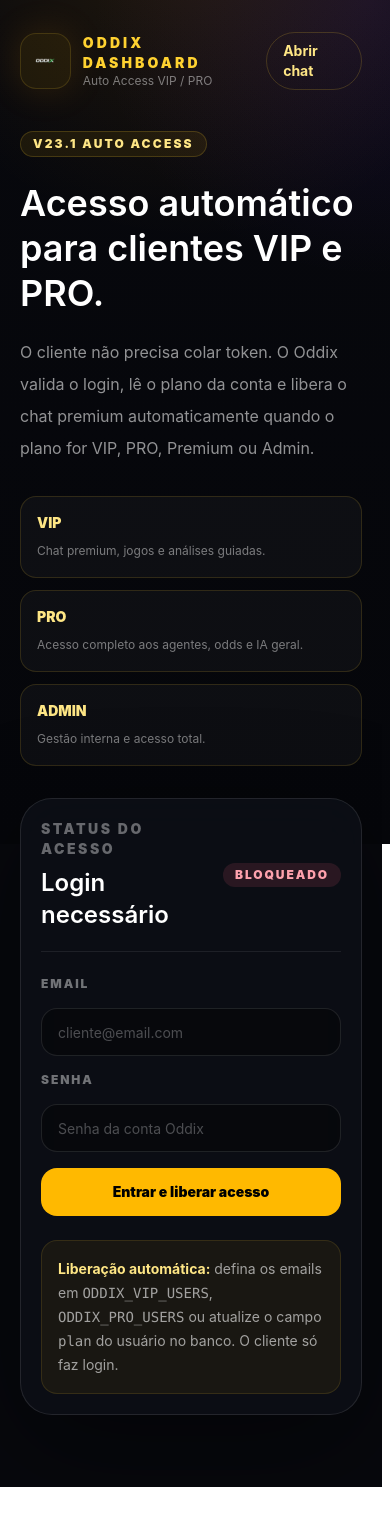
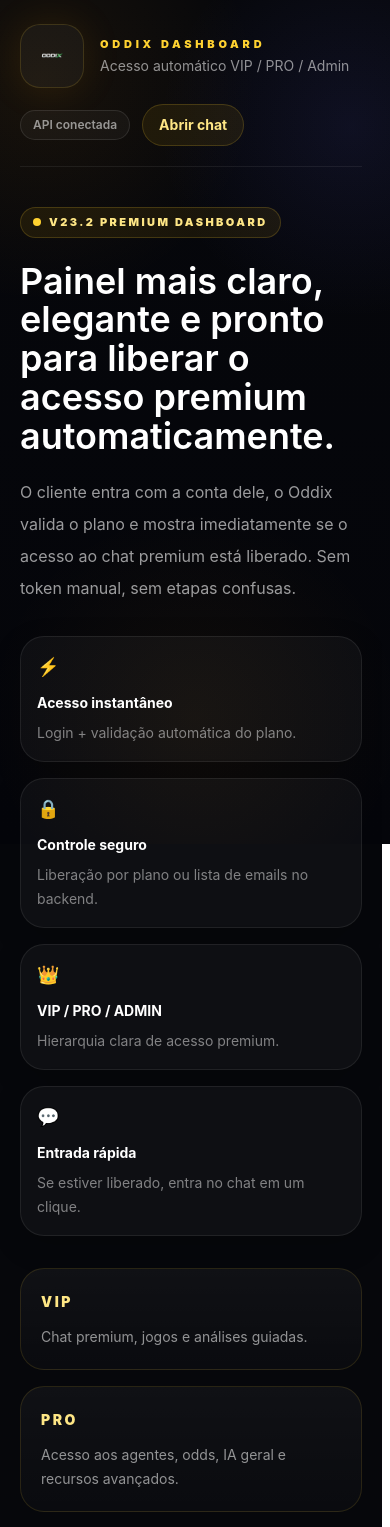
Before and after one commit to pedro95magalhaes-droid/oddix, a Next.js app in the folder oddix-web/: page /dashboard in a window 390 px wide. Shown: the top 1527 px of the page. Before the commit the page ends 1487 px from the top, so only its background shows below. Built offline with nearby package versions, Linux system fonts and the light colour scheme; no server answers.

Commit message:
style: improve premium dashboard access UI

```diff
--- a/oddix-web/app/dashboard/page.tsx
+++ b/oddix-web/app/dashboard/page.tsx
@@ -18,12 +18,10 @@
 
 function normalizePlan(value?: string | null): OddixPlan {
   const plan = String(value || '').trim().toLowerCase();
-
   if (plan === 'vip') return 'vip';
   if (plan === 'pro') return 'pro';
   if (plan === 'premium') return 'premium';
   if (plan === 'admin' || plan === 'owner') return 'admin';
-
   return 'free';
 }
 
@@ -31,7 +29,6 @@
   if (typeof window === 'undefined') return '';
 
   const keys = ['oddix_auth_token', 'oddix_token', 'access_token', 'token', 'auth_token', 'authToken', 'jwt'];
-
   for (const key of keys) {
     const value = window.localStorage.getItem(key);
     if (value) return value;
@@ -40,7 +37,6 @@
   for (const key of ['oddix_auth', 'oddix_session', 'user', 'auth']) {
     const raw = window.localStorage.getItem(key);
     if (!raw) continue;
-
     try {
       const parsed = JSON.parse(raw);
       const token = parsed?.access_token || parsed?.accessToken || parsed?.token || parsed?.jwt;
@@ -93,6 +89,46 @@
   ].forEach((key) => window.localStorage.removeItem(key));
 }
 
+function getPlanVisual(plan: OddixPlan) {
+  switch (plan) {
+    case 'vip':
+      return {
+        label: 'VIP',
+        badge: 'bg-sky-400/12 text-sky-300 border-sky-300/20',
+        accent: 'from-sky-400/18 to-cyan-400/5',
+        description: 'Acesso premium ao chat, análises e recursos VIP.',
+      };
+    case 'pro':
+      return {
+        label: 'PRO',
+        badge: 'bg-violet-400/12 text-violet-300 border-violet-300/20',
+        accent: 'from-violet-400/18 to-fuchsia-400/5',
+        description: 'Acesso completo aos agentes, odds e IA avançada.',
+      };
+    case 'premium':
+      return {
+        label: 'PREMIUM',
+        badge: 'bg-amber-400/12 text-amber-200 border-amber-300/20',
+        accent: 'from-amber-400/18 to-orange-400/5',
+        description: 'Conta premium com acesso expandido aos recursos Oddix.',
+      };
+    case 'admin':
+      return {
+        label: 'ADMIN',
+        badge: 'bg-emerald-400/12 text-emerald-300 border-emerald-300/20',
+        accent: 'from-emerald-400/18 to-lime-400/5',
+        description: 'Acesso administrativo e gestão completa da plataforma.',
+      };
+    default:
+      return {
+        label: 'FREE',
+        badge: 'bg-rose-400/12 text-rose-300 border-rose-300/20',
+        accent: 'from-rose-400/12 to-transparent',
+        description: 'Conta sem acesso aos recursos premium no momento.',
+      };
+  }
+}
+
 export default function OddixDashboardPage() {
   const [email, setEmail] = useState('');
   const [password, setPassword] = useState('');
@@ -106,7 +142,14 @@
   const cleanApiBase = apiBase?.replace(/\/$/, '') ?? '';
   const plan = normalizePlan(user?.plan);
   const allowed = useMemo(() => allowedPlans.includes(plan), [plan]);
-  const planLabel = plan === 'admin' ? 'Admin' : plan.toUpperCase();
+  const planInfo = getPlanVisual(plan);
+  const displayName = user?.name?.trim() || 'Usuário Oddix';
+  const initials = displayName
+    .split(' ')
+    .filter(Boolean)
+    .slice(0, 2)
+    .map((item) => item[0]?.toUpperCase())
+    .join('') || 'OD';
 
   useEffect(() => {
     const token = getStoredAuthToken();
@@ -179,7 +222,6 @@
       });
 
       const data = await response.json().catch(() => null);
-
       if (!response.ok) {
         throw new Error(data?.message || 'Email ou senha inválidos.');
       }
@@ -206,143 +248,236 @@
   }
 
   return (
-    <main className="min-h-screen bg-[#07080d] text-white">
-      <div className="pointer-events-none fixed inset-0 bg-[radial-gradient(circle_at_50%_-10%,rgba(245,158,11,.12),transparent_34%),radial-gradient(circle_at_95%_0%,rgba(124,58,237,.12),transparent_30%),linear-gradient(180deg,#07080d,#05060a)]" />
+    <main className="min-h-screen overflow-hidden bg-[#06070b] text-white">
+      <div className="pointer-events-none fixed inset-0 bg-[radial-gradient(circle_at_10%_10%,rgba(245,158,11,.08),transparent_26%),radial-gradient(circle_at_90%_15%,rgba(99,102,241,.10),transparent_24%),radial-gradient(circle_at_50%_85%,rgba(245,158,11,.05),transparent_28%),linear-gradient(180deg,#06070b,#04050a)]" />
 
-      <section className="relative mx-auto flex min-h-screen w-full max-w-6xl flex-col px-5 py-8 sm:px-8 lg:px-10">
-        <header className="flex items-center justify-between gap-4">
-          <a href="/chat" className="flex items-center gap-3">
-            <span className="flex h-14 w-14 items-center justify-center rounded-2xl border border-amber-300/15 bg-amber-400/8 shadow-[0_0_38px_rgba(245,158,11,.14)]">
-              <Image src="/images/oddix-logo-icon.png" alt="Oddix" width={42} height={42} className="h-10 w-10 object-contain" priority />
+      <section className="relative mx-auto flex min-h-screen w-full max-w-7xl flex-col px-5 py-6 sm:px-8 lg:px-10">
+        <header className="flex flex-wrap items-center justify-between gap-4 border-b border-white/7 pb-5">
+          <a href="/chat" className="group flex items-center gap-4">
+            <span className="flex h-16 w-16 items-center justify-center rounded-[20px] border border-amber-300/15 bg-white/[0.04] shadow-[0_0_40px_rgba(245,158,11,.10)] transition group-hover:border-amber-300/30 group-hover:bg-amber-400/6">
+              <Image
+                src="/images/oddix-logo-icon.png"
+                alt="Oddix"
+                width={52}
+                height={52}
+                className="h-11 w-11 object-contain"
+                priority
+              />
             </span>
-            <span>
-              <span className="block text-sm font-black uppercase tracking-[0.22em] text-amber-300">Oddix Dashboard</span>
-              <span className="block text-xs text-white/45">Auto Access VIP / PRO</span>
-            </span>
+            <div>
+              <span className="block text-[11px] font-black uppercase tracking-[0.34em] text-amber-300">Oddix Dashboard</span>
+              <span className="mt-1 block text-sm text-white/55">Acesso automático VIP / PRO / Admin</span>
+            </div>
           </a>
 
-          <a href="/chat" className="rounded-full border border-amber-300/18 px-4 py-2 text-sm font-bold text-amber-200 hover:bg-amber-400/10">
+          <div className="flex items-center gap-3">
+            <span className="rounded-full border border-white/10 bg-white/[0.035] px-3 py-1.5 text-xs font-semibold text-white/55">
+              {cleanApiBase ? 'API conectada' : 'API não configurada'}
+            </span>
+            <a
+              href="/chat"
+              className="rounded-full border border-amber-300/18 bg-amber-400/8 px-4 py-2.5 text-sm font-bold text-amber-200 transition hover:border-amber-300/32 hover:bg-amber-400/12"
+            >
               Abrir chat
             </a>
+          </div>
         </header>
 
-        <div className="grid flex-1 items-center gap-8 py-10 lg:grid-cols-[1.02fr_.98fr]">
-          <div>
-            <div className="inline-flex rounded-full border border-amber-300/18 bg-amber-400/8 px-3 py-1 text-xs font-black uppercase tracking-[0.18em] text-amber-200">
-              V23.1 Auto Access
+        <div className="grid flex-1 items-start gap-8 py-8 lg:grid-cols-[1.08fr_.92fr] xl:gap-10 xl:py-10">
+          <div className="pt-2">
+            <div className="inline-flex items-center gap-2 rounded-full border border-amber-300/18 bg-amber-400/8 px-3 py-1.5 text-[11px] font-black uppercase tracking-[0.22em] text-amber-200">
+              <span className="h-2 w-2 rounded-full bg-amber-300" />
+              V23.2 Premium Dashboard
             </div>
 
-            <h1 className="mt-6 max-w-2xl text-4xl font-semibold leading-tight sm:text-5xl">
-              Acesso automático para clientes VIP e PRO.
+            <h1 className="mt-6 max-w-3xl text-4xl font-semibold leading-[1.08] sm:text-5xl xl:text-[56px]">
+              Painel mais claro, elegante e pronto para liberar o acesso premium automaticamente.
             </h1>
 
-            <p className="mt-5 max-w-xl text-base leading-8 text-white/56">
-              O cliente não precisa colar token. O Oddix valida o login, lê o plano da conta e libera o chat premium automaticamente quando o plano for VIP, PRO, Premium ou Admin.
+            <p className="mt-5 max-w-2xl text-base leading-8 text-white/60 sm:text-lg">
+              O cliente entra com a conta dele, o Oddix valida o plano e mostra imediatamente se o acesso ao chat premium está liberado. Sem token manual, sem etapas confusas.
             </p>
 
-            <div className="mt-8 grid gap-3 sm:grid-cols-3">
+            <div className="mt-8 grid gap-4 sm:grid-cols-2 xl:grid-cols-4">
+              {[
+                ['⚡', 'Acesso instantâneo', 'Login + validação automática do plano.'],
+                ['🔒', 'Controle seguro', 'Liberação por plano ou lista de emails no backend.'],
+                ['👑', 'VIP / PRO / ADMIN', 'Hierarquia clara de acesso premium.'],
+                ['💬', 'Entrada rápida', 'Se estiver liberado, entra no chat em um clique.'],
+              ].map(([icon, title, desc]) => (
+                <div key={title} className="rounded-[24px] border border-white/8 bg-white/[0.035] p-4 shadow-[0_10px_30px_rgba(0,0,0,.18)]">
+                  <span className="text-lg">{icon}</span>
+                  <p className="mt-3 text-sm font-bold text-white">{title}</p>
+                  <p className="mt-2 text-sm leading-6 text-white/48">{desc}</p>
+                </div>
+              ))}
+            </div>
+
+            <div className="mt-8 grid gap-4 sm:grid-cols-3">
               {[
                 ['VIP', 'Chat premium, jogos e análises guiadas.'],
-                ['PRO', 'Acesso completo aos agentes, odds e IA geral.'],
-                ['ADMIN', 'Gestão interna e acesso total.'],
+                ['PRO', 'Acesso aos agentes, odds, IA geral e recursos avançados.'],
+                ['ADMIN', 'Gestão da plataforma e visão completa de acesso.'],
               ].map((item) => (
-                <div key={item[0]} className="rounded-2xl border border-amber-300/14 bg-white/[0.035] p-4 text-left">
-                  <span className="block text-sm font-black text-amber-200">{item[0]}</span>
-                  <span className="mt-2 block text-xs leading-5 text-white/45">{item[1]}</span>
+                <div key={item[0]} className="rounded-[24px] border border-amber-300/12 bg-[linear-gradient(180deg,rgba(255,255,255,.045),rgba(255,255,255,.02))] p-5">
+                  <span className="text-sm font-black uppercase tracking-[0.18em] text-amber-200">{item[0]}</span>
+                  <p className="mt-3 text-sm leading-6 text-white/55">{item[1]}</p>
                 </div>
               ))}
             </div>
           </div>
 
-          <div className="rounded-[32px] border border-white/10 bg-[rgba(13,16,24,.78)] p-5 shadow-[0_30px_110px_rgba(0,0,0,.45)] backdrop-blur-xl sm:p-7">
-            <div className="flex items-center justify-between gap-3 border-b border-white/8 pb-5">
+          <div className="relative">
+            <div className={`absolute inset-x-10 -top-5 h-32 rounded-full bg-gradient-to-r ${planInfo.accent} blur-3xl`} />
+
+            <div className="relative rounded-[32px] border border-white/10 bg-[rgba(12,15,22,.82)] p-5 shadow-[0_30px_120px_rgba(0,0,0,.42)] backdrop-blur-xl sm:p-7">
+              <div className="flex flex-col gap-4 border-b border-white/8 pb-6 sm:flex-row sm:items-center sm:justify-between">
                 <div>
-                <p className="text-sm font-black uppercase tracking-[0.18em] text-white/38">Status do acesso</p>
-                <h2 className="mt-2 text-2xl font-semibold">{user ? `Plano ${planLabel}` : 'Login necessário'}</h2>
+                  <p className="text-[11px] font-black uppercase tracking-[0.22em] text-white/38">Status do acesso</p>
+                  <h2 className="mt-2 text-3xl font-semibold text-white">{user ? `Plano ${planInfo.label}` : 'Entrar para validar'}</h2>
+                  <p className="mt-2 max-w-md text-sm leading-6 text-white/48">{user ? planInfo.description : 'Faça login para o Oddix identificar seu plano e validar o acesso automaticamente.'}</p>
                 </div>
-              <span className={[
-                'rounded-full px-3 py-1 text-xs font-black uppercase tracking-[0.16em]',
-                allowed ? 'bg-emerald-400/12 text-emerald-300' : 'bg-rose-400/12 text-rose-300',
-              ].join(' ')}>
-                {allowed ? 'Liberado' : 'Bloqueado'}
+
+                <span
+                  className={[
+                    'inline-flex w-fit items-center gap-2 rounded-full border px-3.5 py-2 text-xs font-black uppercase tracking-[0.16em]',
+                    allowed ? 'border-emerald-300/20 bg-emerald-400/10 text-emerald-300' : planInfo.badge,
+                  ].join(' ')}
+                >
+                  <span className={`h-2 w-2 rounded-full ${allowed ? 'bg-emerald-300' : 'bg-rose-300'}`} />
+                  {allowed ? 'Liberado' : user ? 'Bloqueado' : 'Aguardando login'}
                 </span>
               </div>
 
               {user ? (
-              <div className="mt-6 space-y-4">
-                <div className="rounded-2xl border border-white/10 bg-black/24 p-4">
-                  <p className="text-xs font-black uppercase tracking-[0.16em] text-white/38">Conta conectada</p>
-                  <p className="mt-2 text-lg font-semibold">{user.name || 'Usuário Oddix'}</p>
-                  <p className="mt-1 text-sm text-white/52">{user.email}</p>
-                  <p className="mt-3 text-sm text-white/60">Status: {status}</p>
+                <div className="mt-6 space-y-5">
+                  <div className="flex flex-col gap-4 rounded-[26px] border border-white/10 bg-[linear-gradient(180deg,rgba(255,255,255,.05),rgba(255,255,255,.025))] p-5 sm:flex-row sm:items-center sm:justify-between">
+                    <div className="flex items-center gap-4">
+                      <div className="flex h-14 w-14 items-center justify-center rounded-2xl bg-gradient-to-br from-amber-300/25 to-violet-400/15 text-base font-black text-white shadow-[0_10px_30px_rgba(0,0,0,.22)]">
+                        {initials}
+                      </div>
+                      <div>
+                        <p className="text-lg font-semibold">{displayName}</p>
+                        <p className="mt-1 text-sm text-white/50">{user.email}</p>
+                      </div>
+                    </div>
+
+                    <div className="grid gap-2 sm:text-right">
+                      <p className="text-xs font-black uppercase tracking-[0.16em] text-white/35">Plano detectado</p>
+                      <span className={`inline-flex w-fit items-center rounded-full border px-3 py-1.5 text-xs font-black uppercase tracking-[0.14em] sm:ml-auto ${planInfo.badge}`}>
+                        {planInfo.label}
+                      </span>
+                    </div>
+                  </div>
+
+                  <div className="grid gap-3 sm:grid-cols-3">
+                    {[
+                      ['Status', status],
+                      ['Acesso ao chat', allowed ? 'Liberado' : 'Bloqueado'],
+                      ['Tipo de conta', user.role || planInfo.label],
+                    ].map(([label, value]) => (
+                      <div key={label} className="rounded-2xl border border-white/8 bg-black/22 p-4">
+                        <p className="text-[11px] font-black uppercase tracking-[0.16em] text-white/34">{label}</p>
+                        <p className="mt-2 text-sm font-semibold text-white/82">{value}</p>
+                      </div>
+                    ))}
                   </div>
 
                   {!allowed && (
-                  <div className="rounded-2xl border border-rose-300/14 bg-rose-400/8 p-4 text-sm leading-6 text-white/65">
-                    Esta conta ainda não está em VIP/PRO. Para liberar automaticamente, atualize o plano no banco ou coloque o email em <code>ODDIX_VIP_USERS</code> ou <code>ODDIX_PRO_USERS</code> no backend.
+                    <div className="rounded-[24px] border border-rose-300/14 bg-rose-400/8 p-5 text-sm leading-7 text-white/68">
+                      <strong className="text-rose-200">Conta ainda sem acesso premium.</strong>
+                      <div className="mt-2 space-y-1 text-white/62">
+                        <p>• Coloque o email em <code>ODDIX_VIP_USERS</code>, <code>ODDIX_PRO_USERS</code> ou <code>ODDIX_ADMIN_USERS</code>.</p>
+                        <p>• Ou atualize o campo <code>plan</code> do usuário no banco.</p>
+                        <p>• Depois clique em <strong>Revalidar acesso</strong>.</p>
+                      </div>
                     </div>
                   )}
 
-                <div className="flex flex-col gap-3 sm:flex-row">
+                  {allowed && (
+                    <div className="rounded-[24px] border border-emerald-300/16 bg-emerald-400/8 p-5 text-sm leading-7 text-white/72">
+                      <strong className="text-emerald-300">Conta liberada com sucesso.</strong>
+                      <div className="mt-2 space-y-1 text-white/62">
+                        <p>• O acesso ao chat premium está ativo para esta conta.</p>
+                        <p>• Recursos de acordo com o plano já podem ser usados agora.</p>
+                      </div>
+                    </div>
+                  )}
+
+                  <div className="grid gap-3 sm:grid-cols-2">
                     <button
                       type="button"
                       onClick={() => loadMe()}
                       disabled={loading}
-                    className="h-12 flex-1 rounded-2xl bg-amber-400 px-5 text-sm font-black text-black hover:bg-amber-300 disabled:opacity-60"
+                      className="h-12 rounded-2xl bg-amber-400 px-5 text-sm font-black text-black transition hover:bg-amber-300 disabled:cursor-not-allowed disabled:opacity-60"
                     >
-                    Revalidar acesso
+                      {loading ? 'Validando...' : 'Revalidar acesso'}
                     </button>
                     <button
                       type="button"
                       onClick={logout}
-                    className="h-12 flex-1 rounded-2xl border border-white/10 px-5 text-sm font-bold text-white/75 hover:bg-white/8"
+                      className="h-12 rounded-2xl border border-white/10 bg-white/[0.02] px-5 text-sm font-bold text-white/78 transition hover:bg-white/[0.06]"
                     >
-                    Sair
+                      Sair da conta
                     </button>
                   </div>
 
-                {allowed && (
-                  <a href="/chat" className="flex h-12 items-center justify-center rounded-2xl border border-amber-300/18 bg-amber-400/8 px-5 text-sm font-black text-amber-200 hover:bg-amber-400/12">
-                    Entrar no chat premium
+                  <div className="grid gap-3 sm:grid-cols-2">
+                    <a
+                      href="/chat"
+                      className="flex h-12 items-center justify-center rounded-2xl border border-amber-300/18 bg-amber-400/8 px-5 text-sm font-black text-amber-200 transition hover:border-amber-300/30 hover:bg-amber-400/12"
+                    >
+                      Entrar no chat
                     </a>
-                )}
+                    <a
+                      href="/"
+                      className="flex h-12 items-center justify-center rounded-2xl border border-white/10 bg-white/[0.02] px-5 text-sm font-bold text-white/72 transition hover:bg-white/[0.06]"
+                    >
+                      Ir para a home
+                    </a>
+                  </div>
                 </div>
               ) : (
                 <form onSubmit={login} className="mt-6 space-y-4">
-                <label className="block text-xs font-black uppercase tracking-[0.16em] text-white/42">Email</label>
+                  <div>
+                    <label className="mb-2 block text-[11px] font-black uppercase tracking-[0.16em] text-white/42">Email</label>
                     <input
                       value={email}
                       onChange={(event) => setEmail(event.target.value)}
                       type="email"
                       autoComplete="email"
                       placeholder="cliente@email.com"
-                  className="h-12 w-full rounded-2xl border border-white/10 bg-black/35 px-4 text-sm text-white outline-none placeholder:text-white/28 focus:border-amber-300/35"
+                      className="h-13 w-full rounded-2xl border border-white/10 bg-black/35 px-4 text-sm text-white outline-none placeholder:text-white/28 focus:border-amber-300/35"
                     />
+                  </div>
 
-                <label className="block text-xs font-black uppercase tracking-[0.16em] text-white/42">Senha</label>
+                  <div>
+                    <label className="mb-2 block text-[11px] font-black uppercase tracking-[0.16em] text-white/42">Senha</label>
                     <input
                       value={password}
                       onChange={(event) => setPassword(event.target.value)}
                       type="password"
                       autoComplete="current-password"
                       placeholder="Senha da conta Oddix"
-                  className="h-12 w-full rounded-2xl border border-white/10 bg-black/35 px-4 text-sm text-white outline-none placeholder:text-white/28 focus:border-amber-300/35"
+                      className="h-13 w-full rounded-2xl border border-white/10 bg-black/35 px-4 text-sm text-white outline-none placeholder:text-white/28 focus:border-amber-300/35"
                     />
+                  </div>
 
                   <button
                     type="submit"
                     disabled={loading}
-                  className="h-12 w-full rounded-2xl bg-amber-400 px-5 text-sm font-black text-black hover:bg-amber-300 disabled:opacity-60"
+                    className="h-12 w-full rounded-2xl bg-amber-400 px-5 text-sm font-black text-black transition hover:bg-amber-300 disabled:cursor-not-allowed disabled:opacity-60"
                   >
-                  {loading ? 'Validando...' : 'Entrar e liberar acesso'}
+                    {loading ? 'Validando login...' : 'Entrar e validar acesso'}
                   </button>
                 </form>
               )}
 
-            {error && <p className="mt-4 rounded-2xl border border-rose-300/14 bg-rose-400/8 p-4 text-sm text-rose-200">{error}</p>}
+              {error && <p className="mt-4 rounded-2xl border border-rose-300/14 bg-rose-400/8 p-4 text-sm leading-6 text-rose-200">{error}</p>}
 
-            <div className="mt-6 rounded-2xl border border-amber-300/12 bg-amber-400/6 p-4 text-sm leading-6 text-white/60">
-              <strong className="text-amber-200">Liberação automática:</strong> defina os emails em <code>ODDIX_VIP_USERS</code>, <code>ODDIX_PRO_USERS</code> ou atualize o campo <code>plan</code> do usuário no banco. O cliente só faz login.
+              <div className="mt-6 rounded-[24px] border border-amber-300/12 bg-amber-400/6 p-4 text-sm leading-7 text-white/62">
+                <strong className="text-amber-200">Como liberar automaticamente:</strong> configure <code>ODDIX_VIP_USERS</code>, <code>ODDIX_PRO_USERS</code> e <code>ODDIX_ADMIN_USERS</code> no backend, ou mantenha o campo <code>plan</code> atualizado no banco. O cliente só precisa fazer login.
+              </div>
             </div>
           </div>
         </div>
```
Lines whose indentation alone changed are shown as unchanged.
